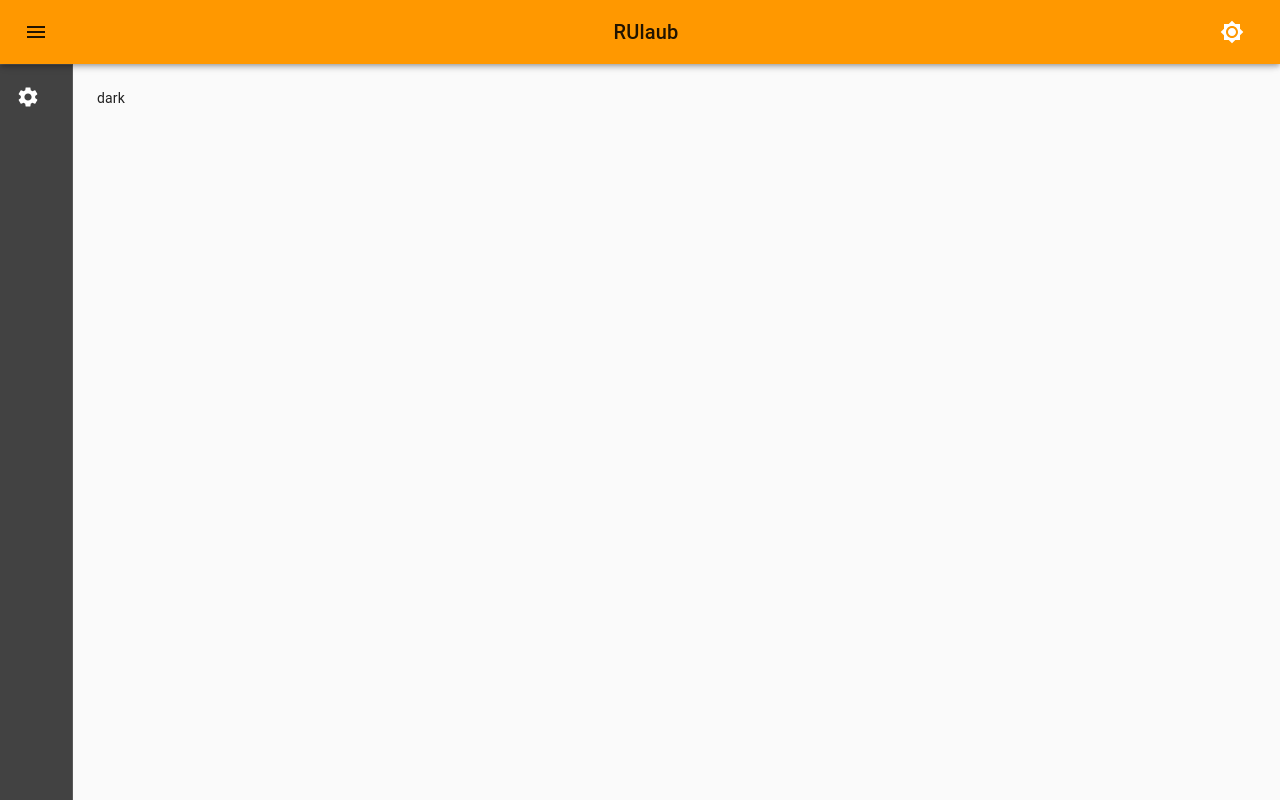
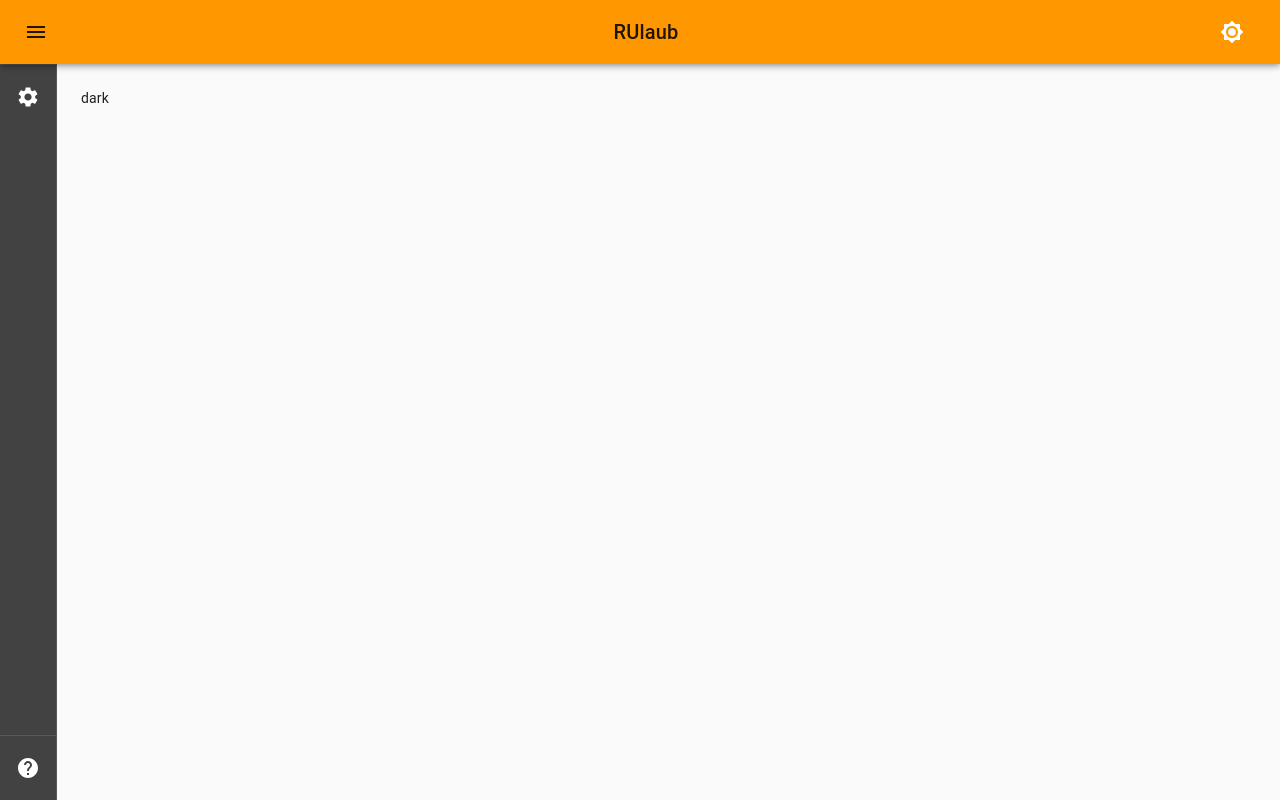
Before and after one commit to Cielquan/RUlaub, a React (Create React App) app: page / in a window 1280 px wide. Built offline with nearby package versions, Linux system fonts and the light colour scheme.

Commit message:
add help button to side menu

```diff
--- a/src/components/SideMenu.tsx
+++ b/src/components/SideMenu.tsx
@@ -12,7 +12,7 @@ import {
   ListItemIcon,
   ListItemText,
 } from "@material-ui/core";
-import { ChevronLeft, ChevronRight, Settings } from "@material-ui/icons";
+import { ChevronLeft, ChevronRight, Help, Settings } from "@material-ui/icons";
 
 import { actionCreators, State } from "../state";
 import useStyles from "../styles";
@@ -55,6 +55,17 @@ const SideMenu = (): React.ReactElement => {
           </ListItem>
         ))}
       </List>
+      <div className={classes.bottom}>
+        <Divider />
+        <List>
+          <ListItem button key="Help">
+            <ListItemIcon>
+              <Help />
+            </ListItemIcon>
+            <ListItemText primary="Help" />
+          </ListItem>
+        </List>
+      </div>
     </Drawer>
   );
 };
--- a/src/styles.ts
+++ b/src/styles.ts
@@ -50,7 +50,7 @@ const useStyles = makeStyles((theme) => ({
     overflowX: "hidden",
     width: theme.spacing(7) + 1,
     [theme.breakpoints.up("sm")]: {
-      width: theme.spacing(9) + 1,
+      width: theme.spacing(7) + 1,
     },
   },
   toolbar: {
@@ -65,6 +65,9 @@ const useStyles = makeStyles((theme) => ({
     flexGrow: 1,
     padding: theme.spacing(3),
   },
+  bottom: {
+    marginTop: "auto",
+  },
 }));
 
 export default useStyles;
```
